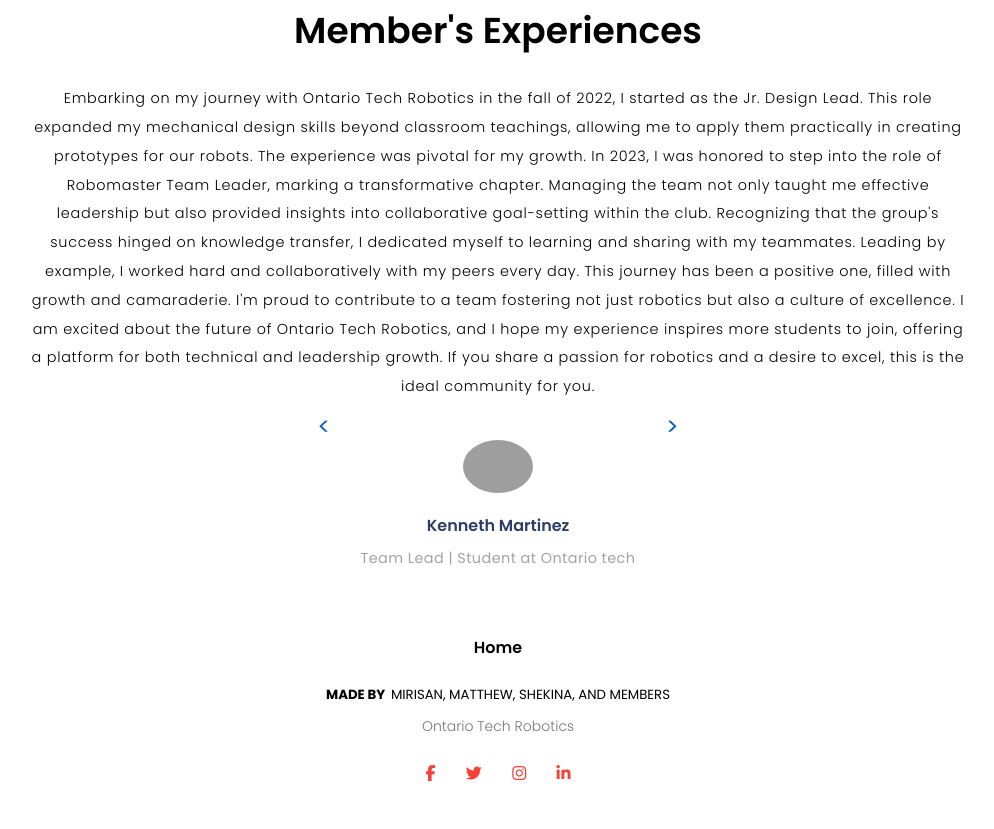
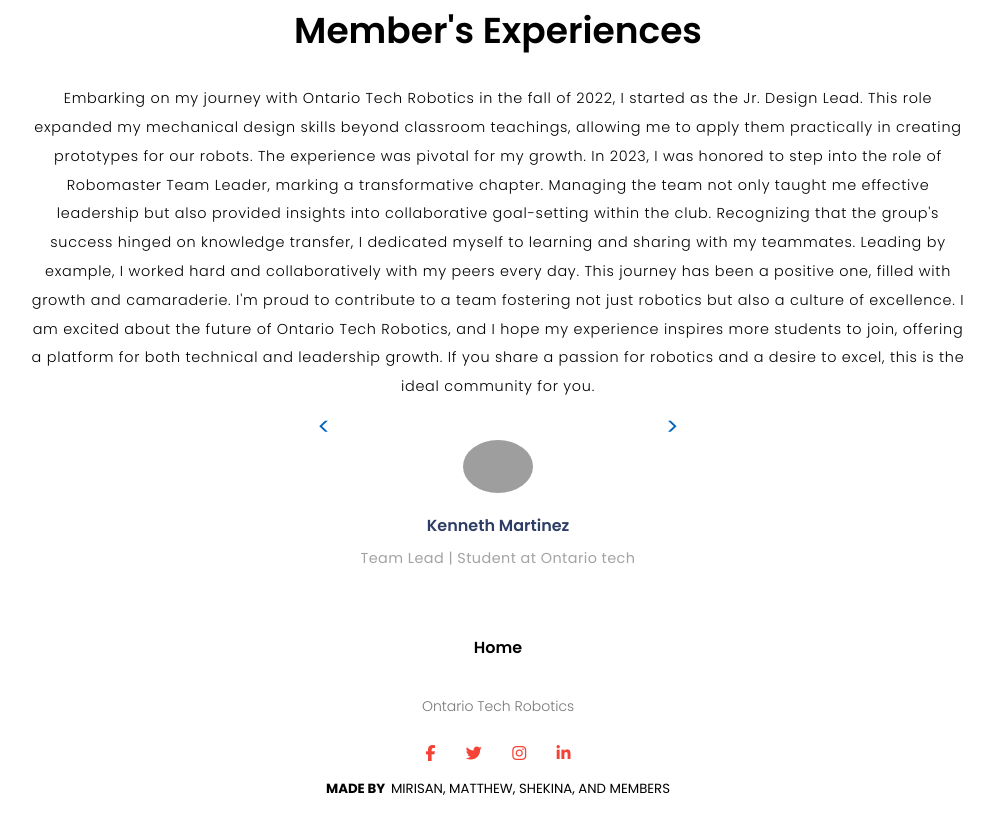
Before and after one commit to MirisanRavindran/OTU-Robotics-Website, a website: page index.html in a window 1280 px wide. Shown: the part 2364-3193 px from the top of the page, without its empty margins (142-1136 px from the left). Drawn offline with nearby package versions, Linux system fonts and the light colour scheme; grey boxes are pictures that could not be loaded; a small style sheet from the web is missing.

Commit message:
More changes to credits

```diff
--- a/index.html
+++ b/index.html
@@ -123,13 +123,13 @@
 
     <section class="footer">
         <h4>Home</h4>
-        <h5 style = "font-weight: 700;">MADE BY &#160<a style = "font-weight: 500;">MIRISAN, MATTHEW, SHEKINA, AND MEMBERS</a></h5>
         <p>Ontario Tech Robotics</p>
         <div class="icons">
             <a href="https://www.facebook.com/otrobomaster" target="_blank"><i class="fa fa-facebook"></i></a>
             <a href="https://twitter.com/otrobomaster" target="_blank"><i class="fa fa-twitter"></i></a>
             <a href="https://www.instagram.com/otrobomaster/" target="_blank"><i class="fa fa-instagram"></i></a>
             <a href="https://www.linkedin.com/company/otrobomaster" target="_blank"><i class="fa fa-linkedin"></i></a>
+            <h5 style = "font-weight: 700;">MADE BY &#160<a style = "font-weight: 500;">MIRISAN, MATTHEW, SHEKINA, AND MEMBERS</a></h5>
         </div>
     </section>
 
```
Also changed, not shown: about.html (+1 -0 lines), apply.html (+1 -0 lines), contact.html (+1 -0 lines), donation.html (+1 -0 lines), news.html (+1 -0 lines), photos.html (+1 -0 lines), ri3d.html (+1 -0 lines), robomaster.html (+1 -0 lines), sponsor.html (+1 -0 lines), staff.html (+1 -0 lines).
